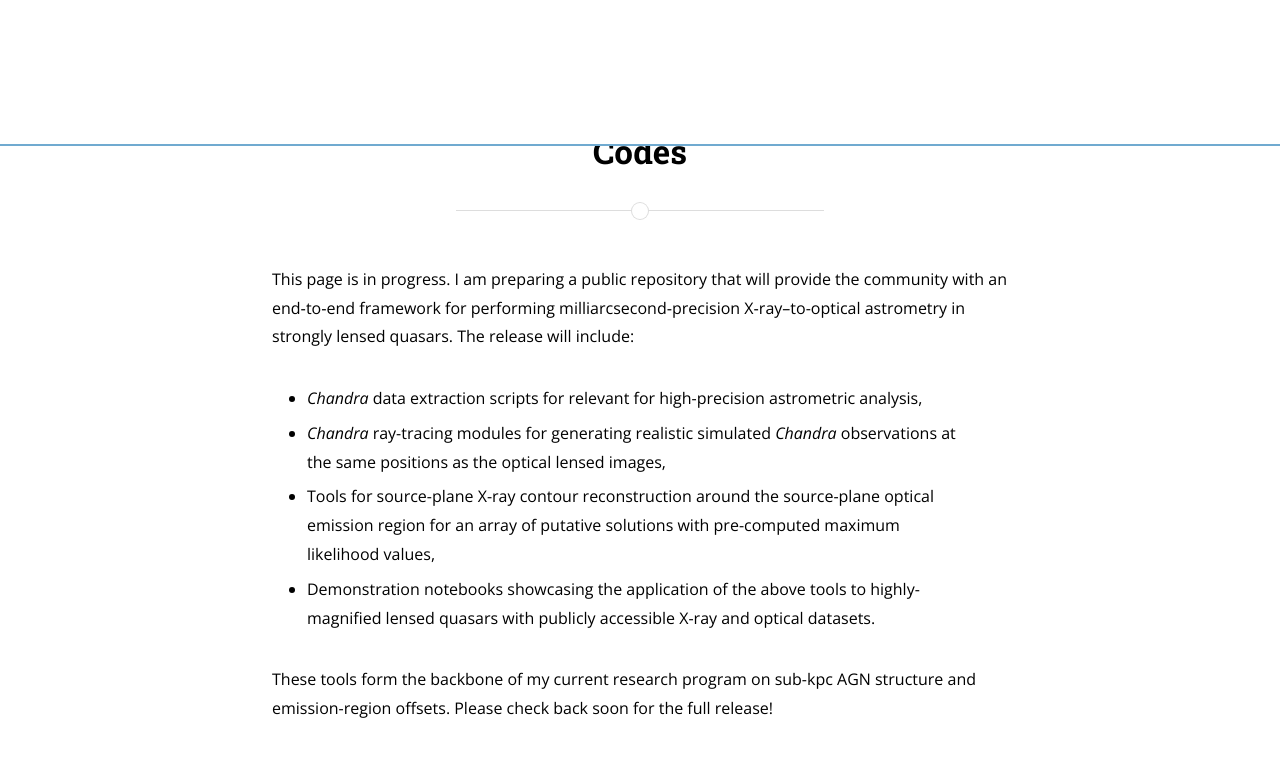
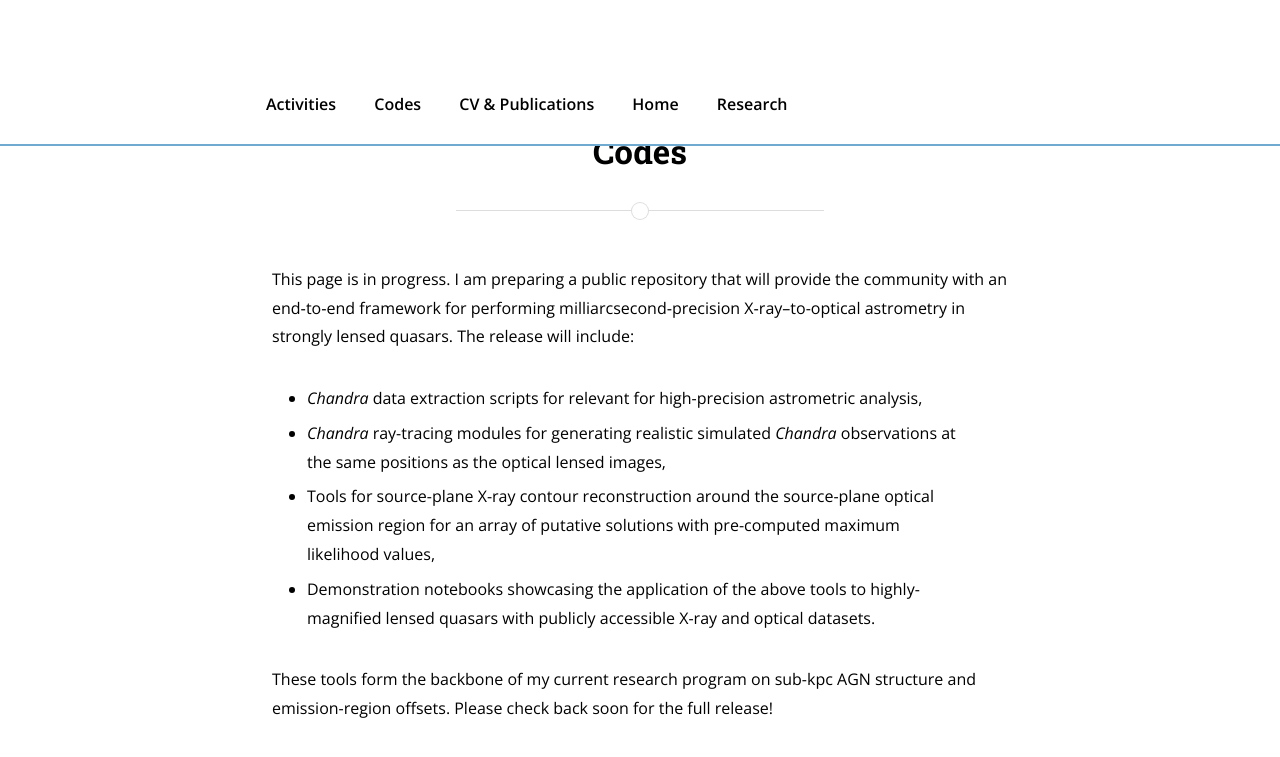
Before and after one commit to jsiskreynes-astro/jsiskreynes-astro.github.io, a Jekyll site: the page built from codes.md, in a window 1280 px wide. Shown: the top 757 px of the page. Built offline with Jekyll 4.4.1, drawn with Linux system fonts in a browser that asks for light colours; nearby versions of some CDN libraries.

Commit message:
Update main.scss

```diff
--- a/css/main.scss
+++ b/css/main.scss
@@ -98,7 +98,7 @@ nav {
 nav a {
   padding: 0 10px;
   line-height: 28px;
-  color: white;         /* visible on black background */
+  color: black;         /* visible on black background */
   font-weight: 600;
   text-decoration: none;
 }
```
